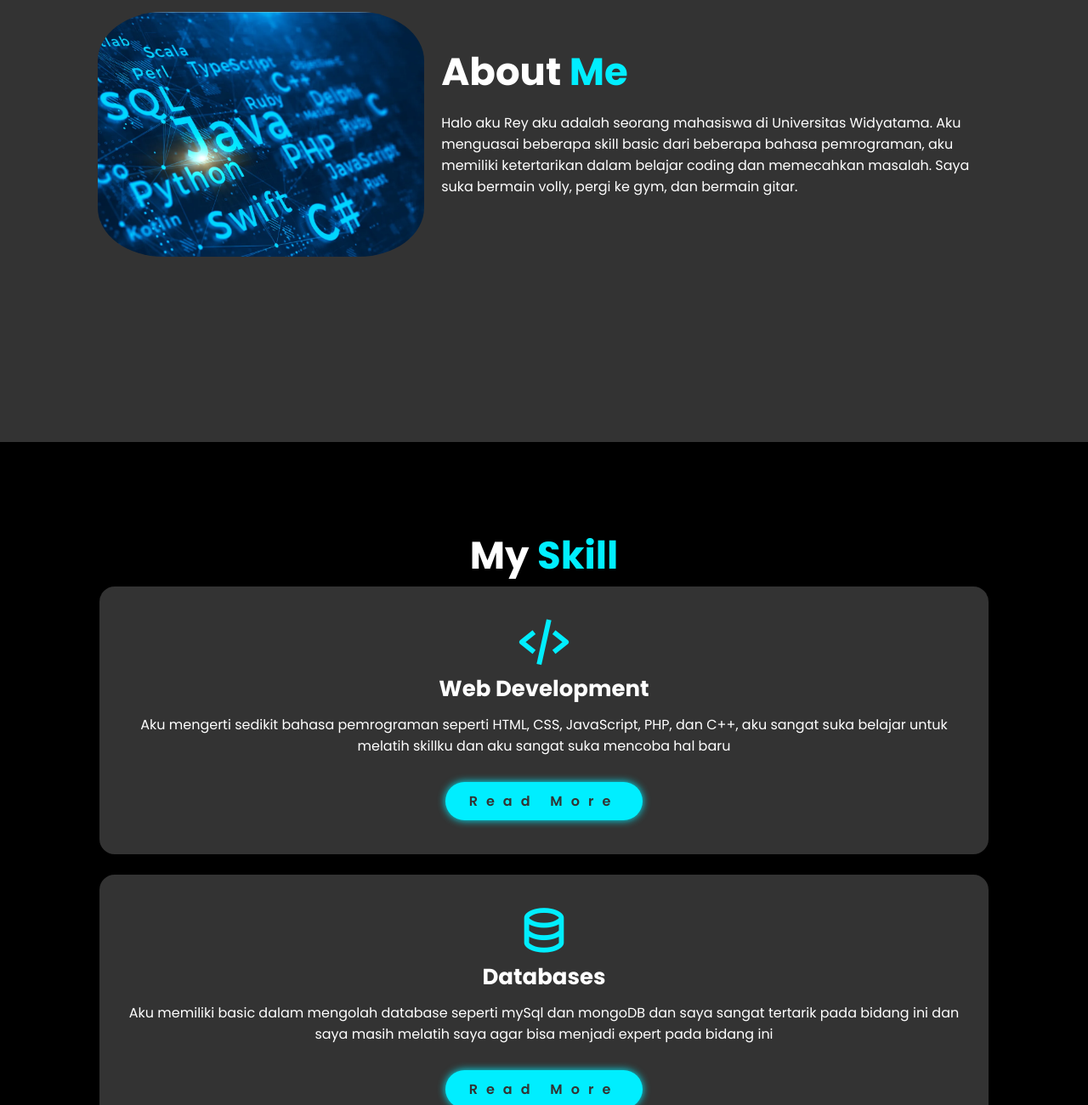
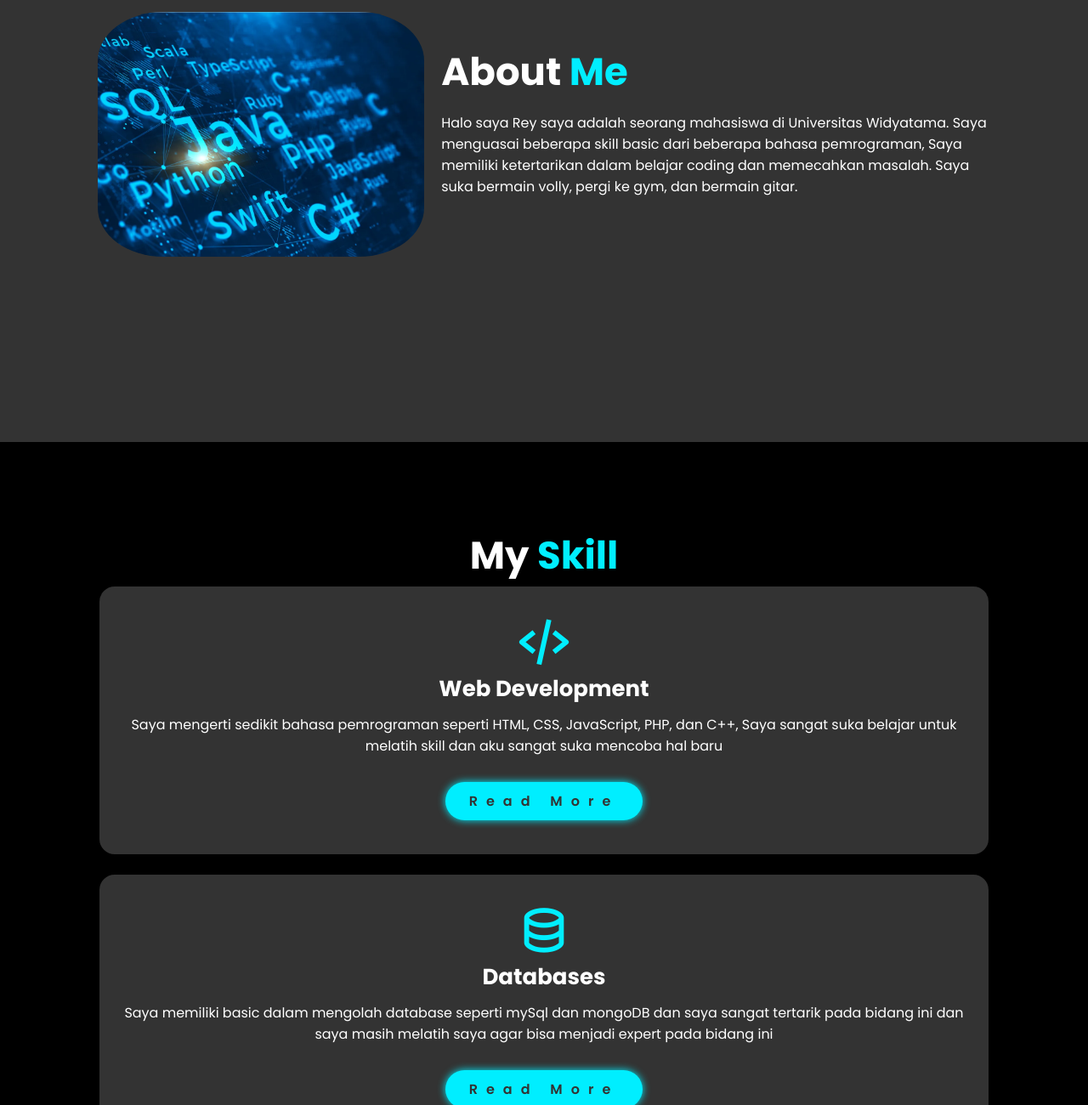
Before and after one commit to Sm0keyyyy/Portfolio, a plain HTML site: page index.html in a window 1280 px wide. Shown: the part 1080-2380 px from the top of the page at 85% size. Drawn offline with nearby package versions, Linux system fonts and the light colour scheme.

Commit message:
Update index.html

```diff
--- a/index.html
+++ b/index.html
@@ -84,9 +84,9 @@
         <h2 class="heading">About <span>Me</span></h2>
 <!--         <h3>Muh Caesar Astra Kusmalika Reyhand</h3> -->
         <p>
-          Halo aku Rey aku adalah seorang mahasiswa di Universitas Widyatama.
-          Aku menguasai beberapa skill basic dari beberapa bahasa pemrograman,
-          aku memiliki ketertarikan dalam belajar coding dan memecahkan masalah.
+          Halo saya Rey saya adalah seorang mahasiswa di Universitas Widyatama.
+          Saya menguasai beberapa skill basic dari beberapa bahasa pemrograman,
+          Saya memiliki ketertarikan dalam belajar coding dan memecahkan masalah.
           Saya suka bermain volly, pergi ke gym, dan bermain gitar.
         </p>
       </div>
@@ -101,7 +101,7 @@
             <i class="bx bx-code-alt"></i>
             <h3>Web Development</h3>
             <p>
-                Aku mengerti sedikit bahasa pemrograman seperti HTML, CSS, JavaScript, PHP, dan C++, aku sangat suka belajar untuk melatih skillku dan aku sangat suka mencoba hal baru
+                Saya mengerti sedikit bahasa pemrograman seperti HTML, CSS, JavaScript, PHP, dan C++, Saya sangat suka belajar untuk melatih skill dan aku sangat suka mencoba hal baru
             </p>
             <a href="#" class="btn">Read More</a>
           </div>
@@ -111,7 +111,7 @@
               <i class='bx bx-data' ></i>
               <h3>Databases</h3>
               <p>
-                Aku memiliki basic dalam mengolah database seperti mySql dan mongoDB dan saya sangat tertarik pada bidang ini dan saya masih melatih saya agar bisa menjadi expert pada bidang ini
+                Saya memiliki basic dalam mengolah database seperti mySql dan mongoDB dan saya sangat tertarik pada bidang ini dan saya masih melatih saya agar bisa menjadi expert pada bidang ini
               </p>
               <a href="#" class="btn">Read More</a>
             </div>
```
